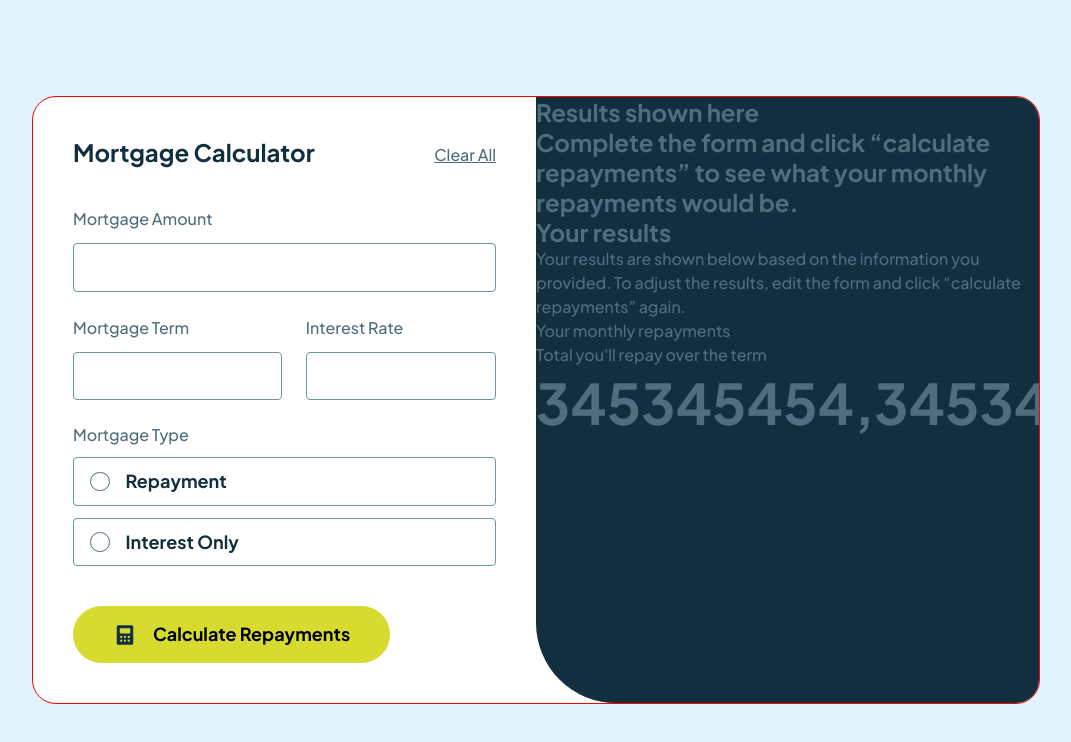
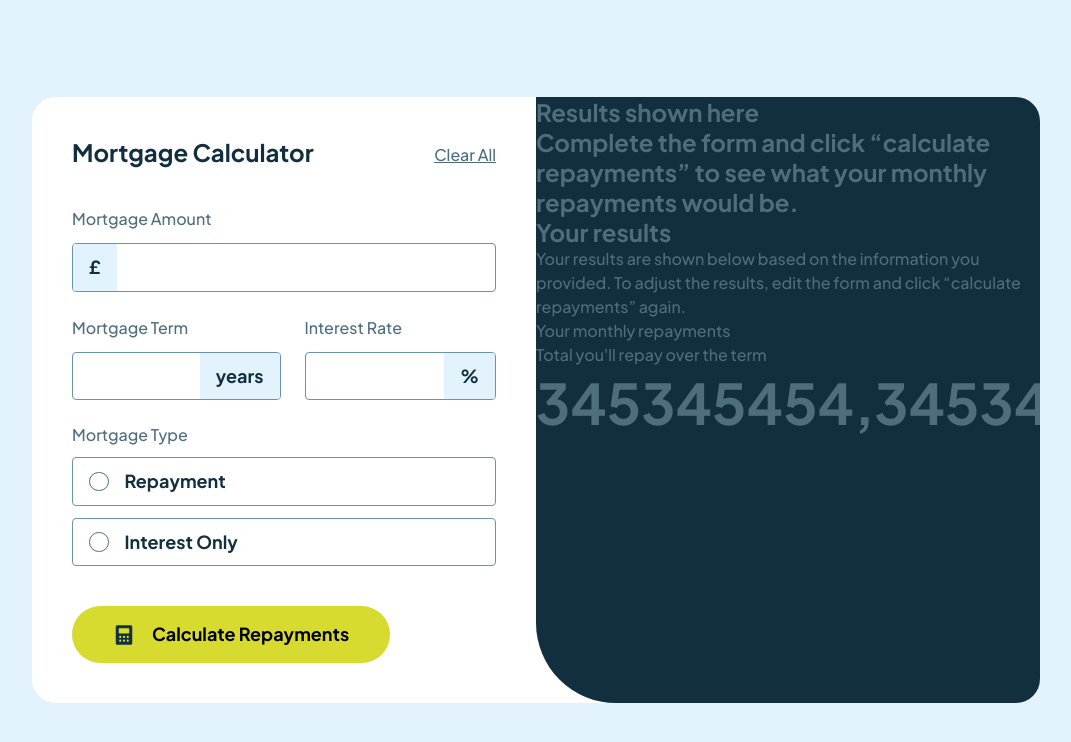
Before and after one commit to slavon213/mortgage-repayment-calculator, a plain HTML site: page index.html in a window 1280 px wide. Shown: the whole page, without its empty margins (104-1175 px from the left). Drawn offline with Linux system fonts and the light colour scheme.

Commit message:
add suffix and prefix in label.input

```diff
--- a/index.html
+++ b/index.html
@@ -23,8 +23,8 @@
                         <div class="calculator flx-column">
                             <div class="flx-column">
                                 <label for="amount" class="text-preset-4">Mortgage Amount</label>
-                                <label class="input flx">
-                                    <!-- <span class="prefix text-preset-3">&pound;</span> -->
+                                <label class="input grd prefix">
+                                    <span class="text-preset-3">&pound;</span>
                                     <input type="text" id="amount" class="icon prefix text-preset-3" />
                                 </label>
                             </div>
@@ -32,17 +32,17 @@
                             <div class="flx two-inputs">
                                 <div class="flx-column">
                                     <label for="term" class="text-preset-4">Mortgage Term</label>
-                                    <label class="input">
+                                    <label class="input grd suffix">
                                         <input type="text" name="term" id="term" class="text-preset-3" />
-                                        <span class="suffix text-preset-3">years</span>
+                                        <span class="text-preset-3">years</span>
                                     </label>
                                 </div>
 
                                 <div class="flx-column">
                                     <label for="rate" class="text-preset-4">Interest Rate</label>
-                                    <label class="input">
+                                    <label class="input grd suffix">
                                         <input type="text" id="rate" class="text-preset-3" />
-                                        <span class="suffix text-preset-3">%</span>
+                                        <span class="text-preset-3">&percnt;</span>
                                     </label>
                                 </div>
                             </div>
--- a/style.css
+++ b/style.css
@@ -55,7 +55,6 @@
 html,
 body {
     min-height: 100vh;
-    /* accent-color: var(--color-lime); */
 }
 
 h1,
@@ -139,10 +138,20 @@ input {
     display: flex;
 }
 
+.grd {
+    display: grid;
+    align-items: center;
+}
+
+
+.grd input {
+    width: 100%;
+}
+
 .container {
     width: 1008px;
     height: auto;
-    border: 1px solid red;
+    /* border: 1px solid red; */
     display: flex;
     justify-content: center;
     max-width: 1008px;
@@ -195,11 +204,9 @@ input {
 }
 
 .input {
-    display: flex;
     width: 100%;
     padding-inline: 16px;
     padding-block: 12px;
-    /* border: 1px solid var(--color-slate-700); */
     border: 1px solid var(--color-slate-500);
     border-radius: var(--radius-50);
     font-family: inherit;
@@ -214,13 +221,12 @@ input {
         border-color: var(--color-slate-900);
     }
 }
-/*
+
 .input span {
-    position: absolute;
-    top: 0;
     padding: 12px 16px;
+    height: 100%;
     background-color: var(--color-slate-100);
-} */
+}
 
 .radio {
     display: inline-flex;
@@ -288,9 +294,16 @@ input {
 }
 
 .prefix {
-    left: 0;
+  grid-template-columns: auto 1fr;
+  padding: 0;
+  padding-inline-end: var(--spacing-200);
+  gap: var(--spacing-200);
 }
 
 .suffix {
-    right: 0;
+  grid-template-columns: 1fr auto;
+
+  padding: 0;
+  padding-inline-start: 16px;
+  gap: var(--spacing-200);
 }
```
